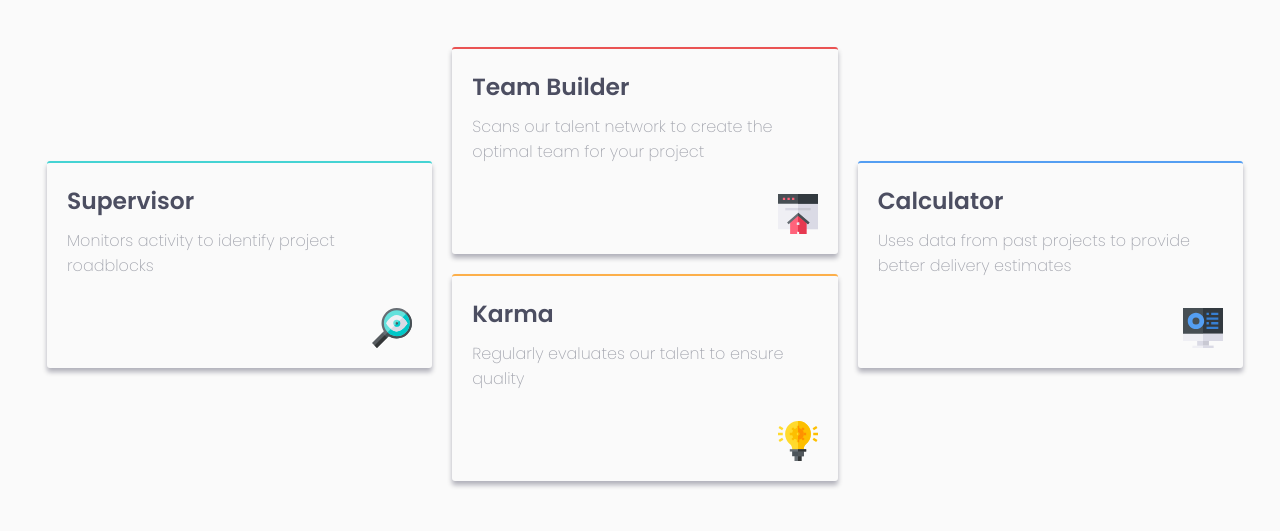
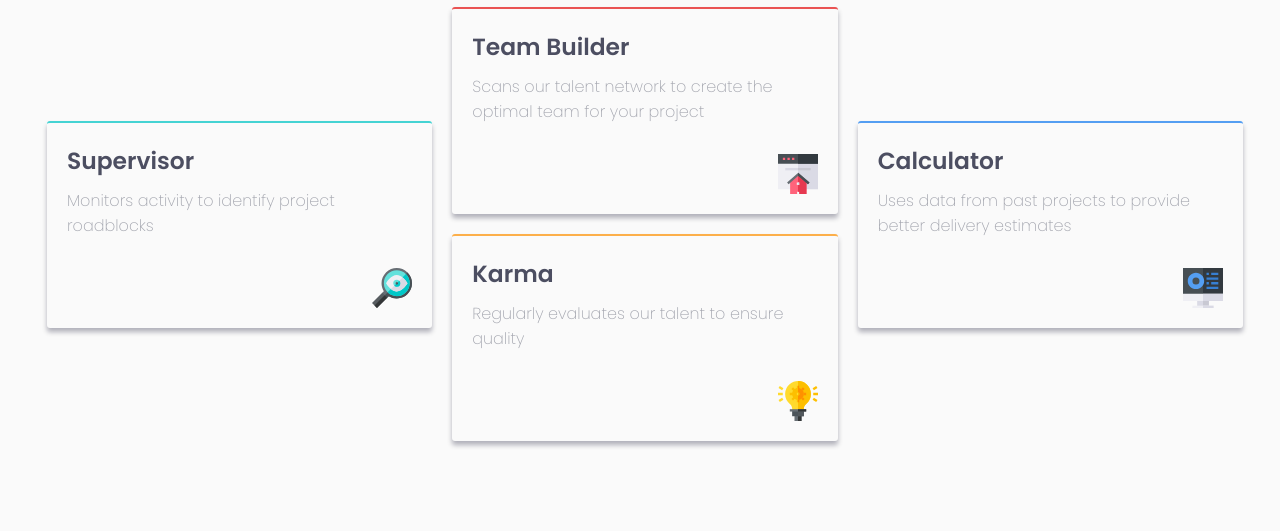
Before and after one commit to MR-M1CR0/four-card-feature-section, a plain HTML site: page index.html in a window 1280 px wide. Shown: the part 325-856 px from the top of the page. After the commit the page ends 816 px from the top, so only its background shows below. Drawn offline with Linux system fonts and the light colour scheme.

Commit message:
reduce margin

```diff
--- a/style.css
+++ b/style.css
@@ -27,7 +27,7 @@ body {
   display: flex;
   justify-content: center;
   align-items: center;
-  margin: 10rem 0.5rem 5rem 0.5rem;
+  margin: 6rem 0.5rem 5rem 0.5rem;
 }
 
 .container {
```
